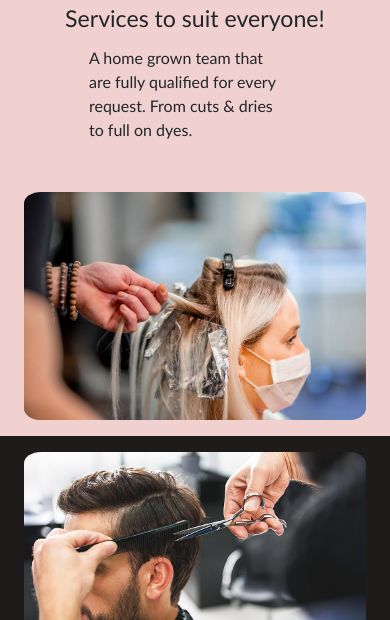
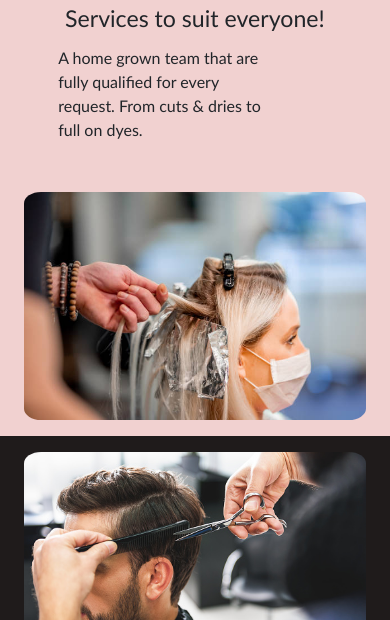
Before and after one commit to WebJamesb/Salontemplate, a plain HTML site: page index.html in a window 390 px wide. Shown: the part 224-844 px from the top of the page. Drawn offline with nearby package versions, Linux system fonts and the light colour scheme; some packages are replaced by stand-ins of ours.

Commit message:
Update styles.css

```diff
--- a/styles.css
+++ b/styles.css
@@ -135,6 +135,9 @@ h1, h2{
         padding-left: 0;
 
     }
+    #starter p{
+        margin-left: 0;
+    }
     .maindesc{
         margin-left: 2%;
         padding: 0 10% 10% 10%;
```
